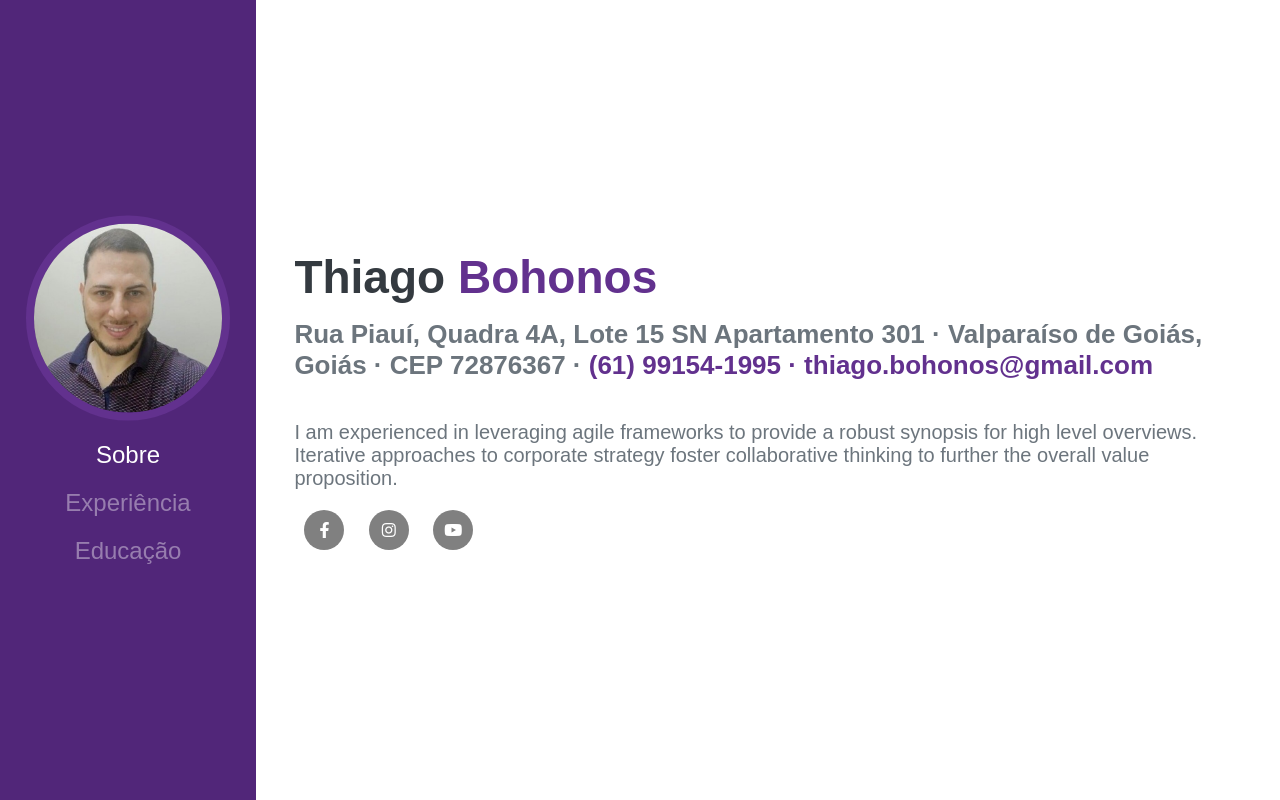
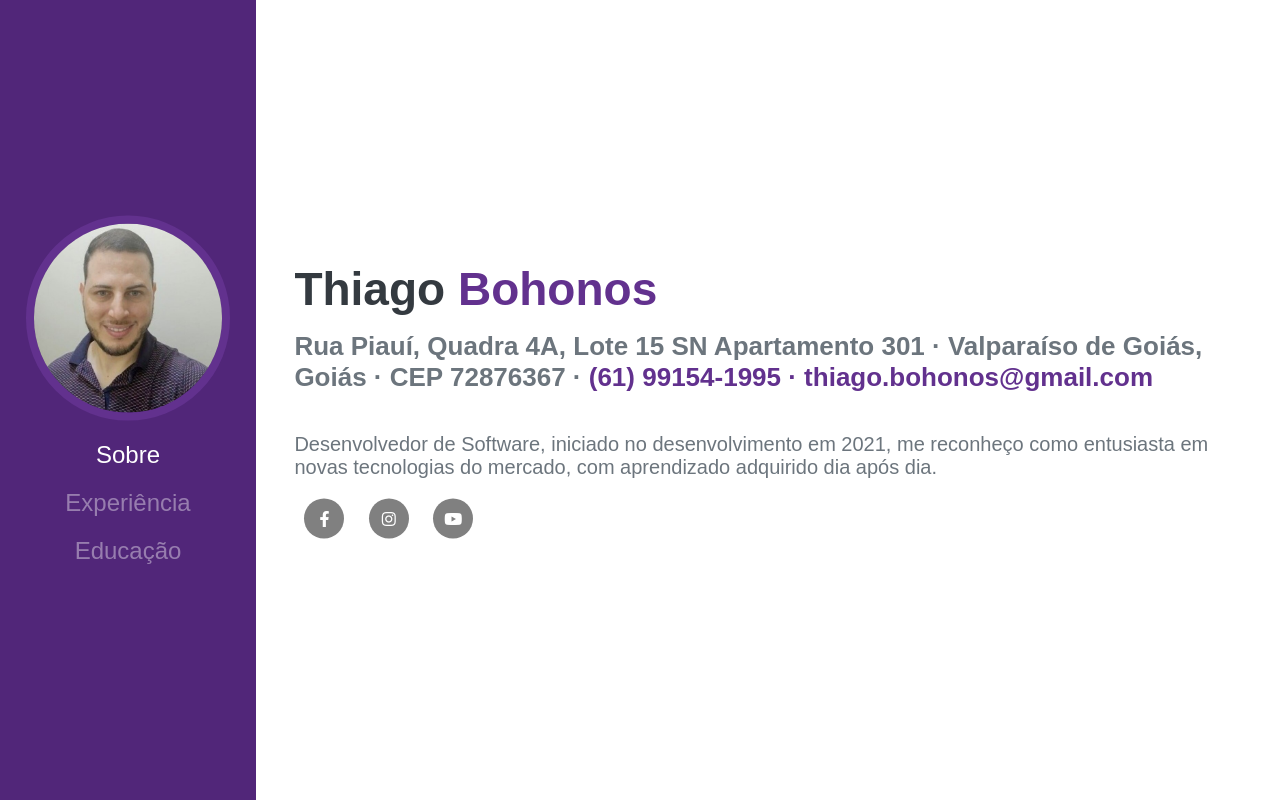
Before and after one commit to TBohonoss/portifolio, a plain HTML site: page index.html in a window 1280 px wide. Drawn offline with Linux system fonts and the light colour scheme; a web font is replaced by a local one.

Commit message:
Alteração do parágrafo

```diff
--- a/index.html
+++ b/index.html
@@ -30,7 +30,7 @@
         <section class="descricao">
           <h2>Thiago <span>Bohonos</span></h2>
           <h3>Rua Piauí, Quadra 4A, Lote 15 SN Apartamento 301 · Valparaíso de Goiás, Goiás · CEP 72876367 · <span>(61) 99154-1995 · thiago.bohonos@gmail.com</span></h3>
-          <p>I am experienced in leveraging agile frameworks to provide a robust synopsis for high level overviews. Iterative approaches to corporate strategy foster collaborative thinking to further the overall value proposition.</p>
+          <p>Desenvolvedor de Software, iniciado no desenvolvimento em 2021, me reconheço como entusiasta em novas tecnologias do mercado, com aprendizado adquirido dia após dia.</p>
 
           <div class="icons-social">
             <a href=""><i class="fab fa-facebook-f"></i></a>
```
